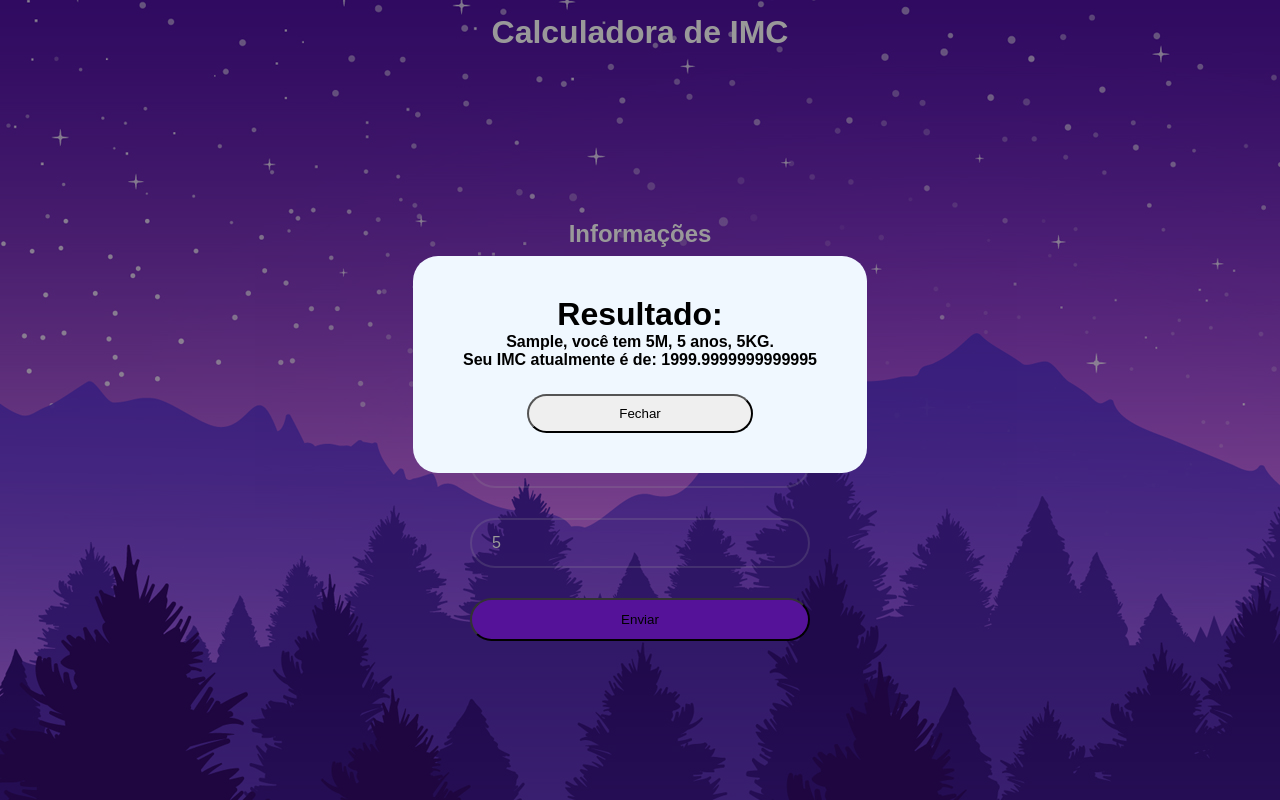
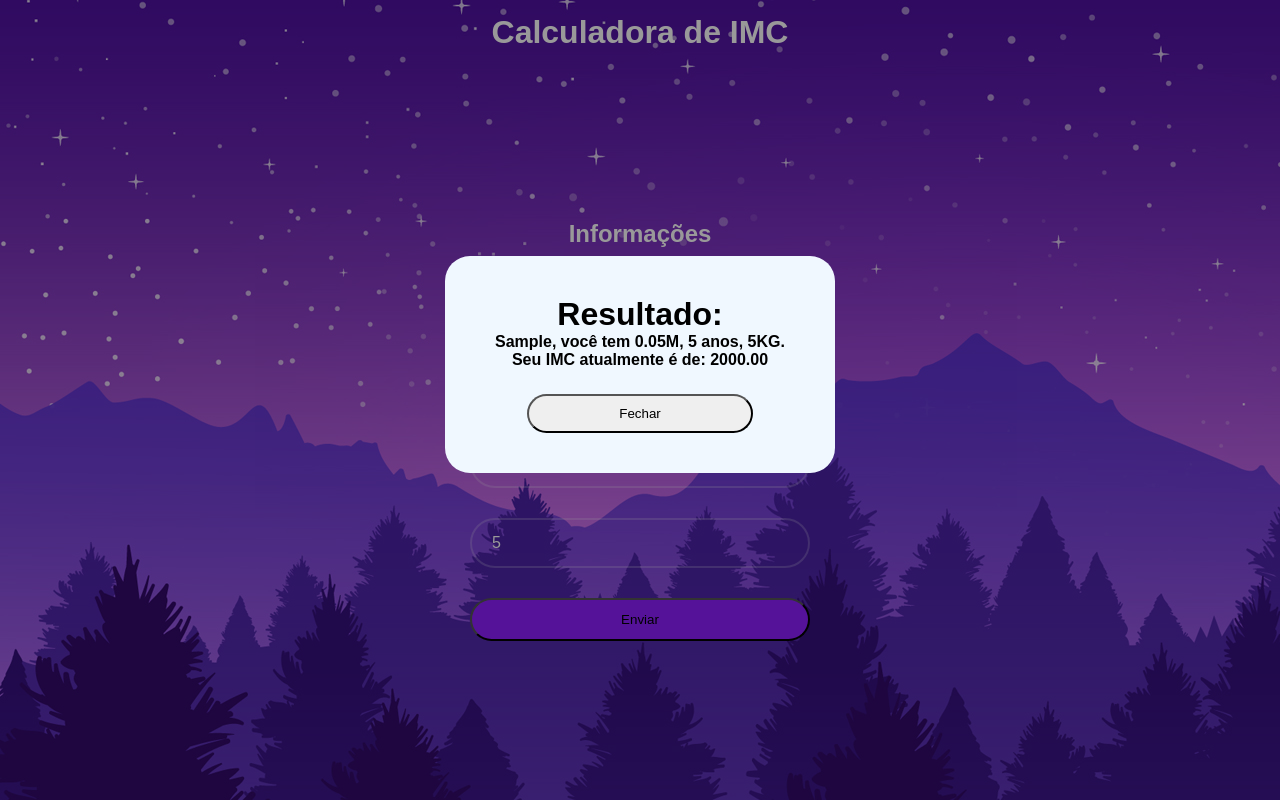
Before and after one commit to caiosimpl/exercicio_react, a React app: page / in a window 1280 px wide. Both pictures are taken after typing "Sample", "5", "5", "5" into the empty fields and a click on the button "Enviar". Built offline with nearby package versions, Linux system fonts and the light colour scheme; the HTML template or start-up script is replaced by a standard one.

Commit message:
adjusting bmi decimal places

```diff
--- a/src/components/resultado/Resultado.jsx
+++ b/src/components/resultado/Resultado.jsx
@@ -1,7 +1,7 @@
 import './Resultado.modules.css'
 
 const Resultado = ({nome, altura, idade, peso, click}) => {
-    const alturaEmMetros = altura/100;
+    const alturaEmMetros = (altura/100);
     const imc = peso/(alturaEmMetros**2)
     let display;
     click ? display = 'flex' : display = 'none';
@@ -9,8 +9,8 @@ const Resultado = ({nome, altura, idade, peso, click}) => {
         <div className='popup' style={{display: display}}>
             <div className="texto">
                 <h1>Resultado: </h1>
-                <h4>{nome}, você tem {altura}M, {idade} anos, {peso}KG.</h4>
-                <h4>Seu IMC atualmente é de: {imc}</h4>
+                <h4>{nome}, você tem {alturaEmMetros}M, {idade} anos, {peso}KG.</h4>
+                <h4>Seu IMC atualmente é de: {imc.toFixed(2)}</h4>
                 <button type='reset'>Fechar</button>
             </div>
         </div>
```
